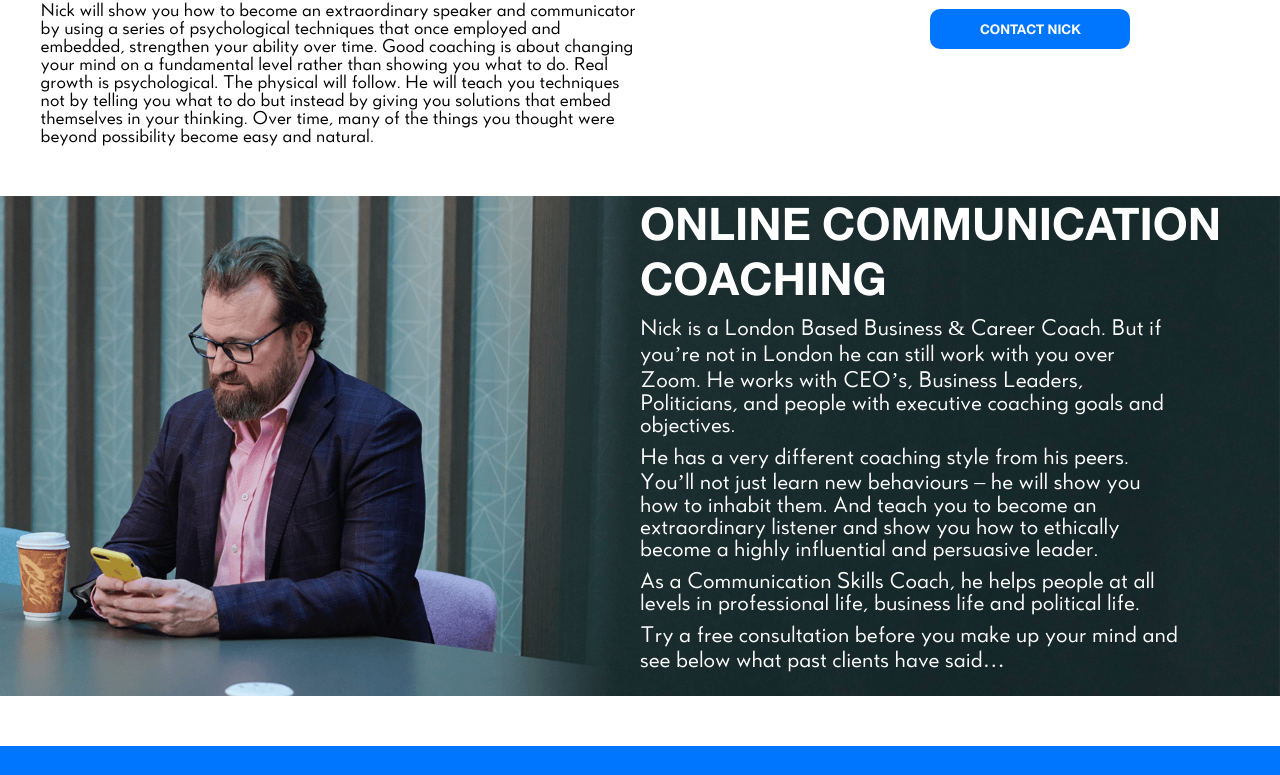
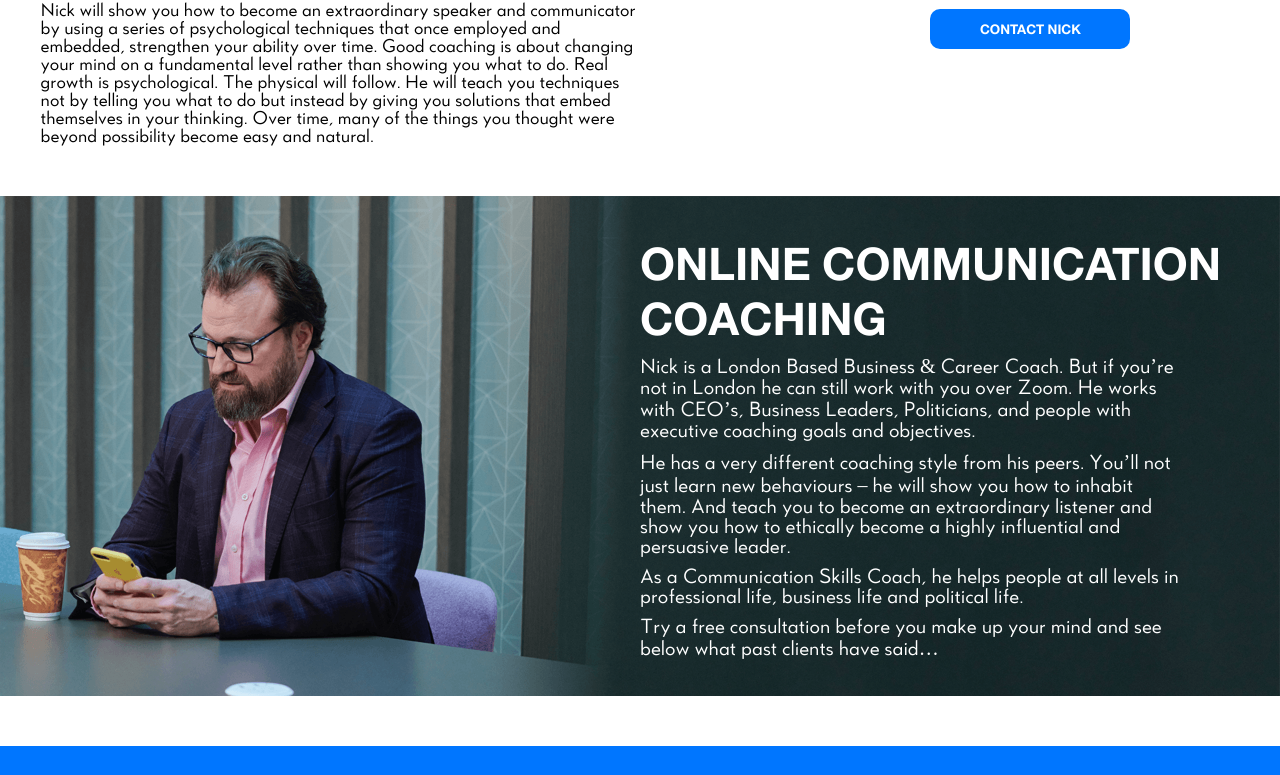
Before and after one commit to GurmeetSingh07/Html-css-Test-Job-1-update-, a plain HTML site: page index.html in a window 1280 px wide. Shown: the part 1275-2050 px from the top of the page. Drawn offline with Linux system fonts and the light colour scheme; files whose address does not match are found by name.

Commit message:
minor changes

```diff
--- a/style.css
+++ b/style.css
@@ -98,14 +98,12 @@ header nav {
   right: 50px;
 }
 .name h4 {
-  /* margin-left: 300px; */
-
   font-size: 20px;
   font-family: Helvetica-bold;
 }
 .name h6 {
   font-size: 20px;
-  /* margin-left: 80px; */
+
   font-family: Helvetica-regular;
 }
 
@@ -140,15 +138,12 @@ header nav {
 .para2 {
   margin-top: 100px;
   margin-left: 15%;
-
   margin-bottom: 1px;
   width: 45.5%;
 }
 .inner {
   background-color: #fafafc;
-
   width: 400px;
-
   padding: 20px 40px;
   height: 500px;
   border-radius: 10px;
@@ -196,6 +191,7 @@ header nav {
 .para3 {
   width: 50%;
   padding-right: 100px;
+  margin-top: 40px;
 }
 .para3 h1 {
   width: 650px;
@@ -205,7 +201,7 @@ header nav {
 }
 .para3 p {
   margin-top: 10px;
-  font-size: 22px;
+  font-size: 20px;
   font-family: Helvetica-regular;
   color: white;
 }
```
